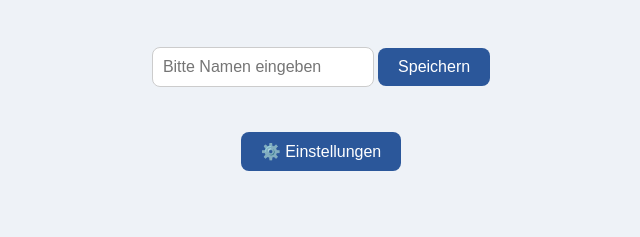
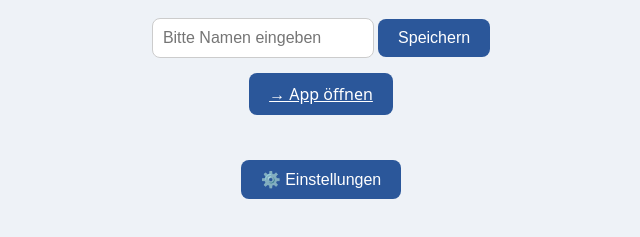
Before and after one commit to dasfohlen1900/worksheets, a plain HTML site: page index.html in a window 1280 px wide. Shown: the part 375-612 px from the top of the page, without its empty margins (319-959 px from the left). Drawn offline with Linux system fonts and the light colour scheme; a web font is replaced by a local one.

Commit message:
Update index.html

```diff
--- a/index.html
+++ b/index.html
@@ -61,7 +61,16 @@ button {
     color: white;
     cursor: pointer;
 }
-
+.button {
+    margin-top: 15px;
+    padding: 10px 20px;
+    font-size: 1rem;
+    border: none;
+    border-radius: 8px;
+    background: #2b579a;
+    color: white;
+    cursor: pointer;
+}
 button.secondary {
     background: #666;
     margin-left: 10px;
@@ -77,7 +86,7 @@ button.secondary {
     <input id="nameInput" placeholder="Bitte Namen eingeben">
     <button onclick="saveName()">Speichern</button>
 </div>
-
+<a class="button" href="/app/">→ App öffnen</a>
 <div style="margin-top: 30px;">
     <button onclick="location.href='/settings.html'">⚙️ Einstellungen</button>
 </div>
```
